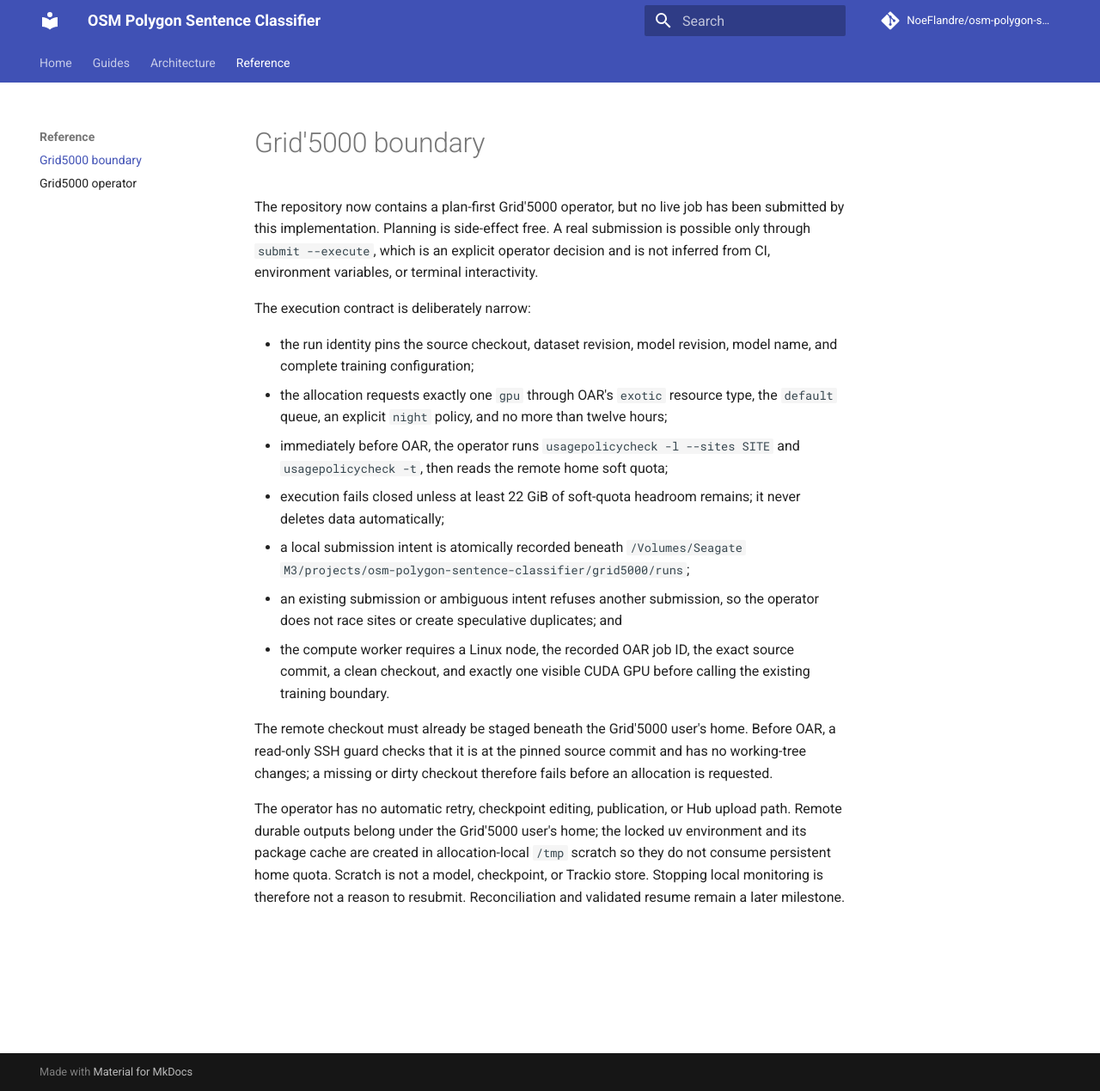
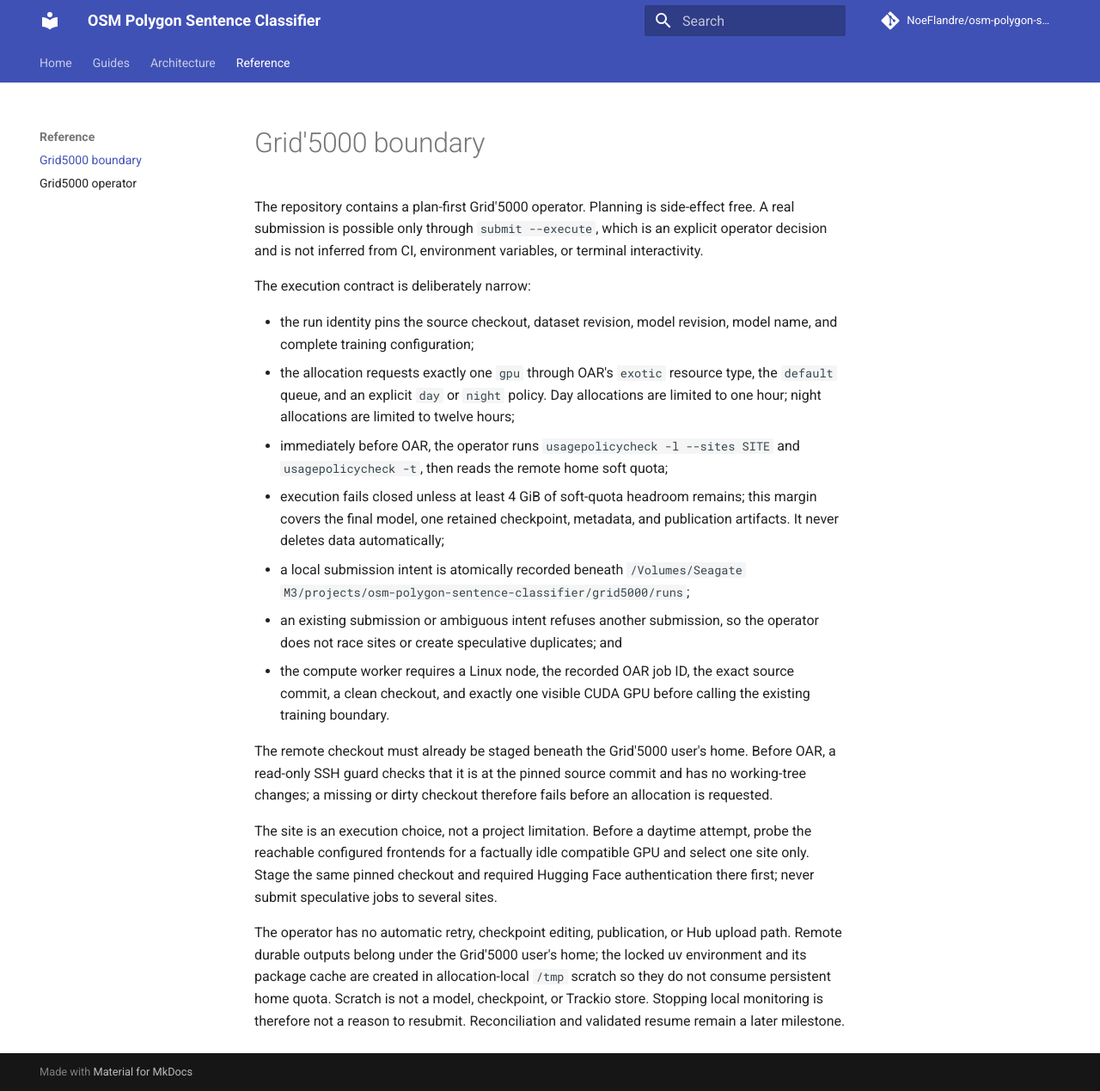
Before and after one commit to NoeFlandre/osm-polygon-sentence-classifier, an MkDocs documentation site: the page built from docs/reference/grid5000-boundary.md, in a window 1280 px wide and 1269 px high. Shown: the whole window at 86% size. Built offline with MkDocs 1.6.1 and Material for MkDocs 9.7.7, drawn with Linux system fonts in a browser that asks for light colours; comment, search, counter and statistics services are not loaded.

Commit message:
perf: support short daytime Grid5000 training

```diff
--- a/docs/reference/grid5000-boundary.md
+++ b/docs/reference/grid5000-boundary.md
@@ -1,23 +1,24 @@
 # Grid'5000 boundary
 
-The repository now contains a plan-first Grid'5000 operator, but no live job
-has been submitted by this implementation. Planning is side-effect free. A
-real submission is possible only through `submit --execute`, which is an
-explicit operator decision and is not inferred from CI, environment variables,
-or terminal interactivity.
+The repository contains a plan-first Grid'5000 operator. Planning is
+side-effect free. A real submission is possible only through `submit
+--execute`, which is an explicit operator decision and is not inferred from
+CI, environment variables, or terminal interactivity.
 
 The execution contract is deliberately narrow:
 
 - the run identity pins the source checkout, dataset revision, model revision,
   model name, and complete training configuration;
 - the allocation requests exactly one `gpu` through OAR's `exotic` resource
-  type, the `default` queue, an explicit `night` policy, and no more than twelve
-  hours;
+  type, the `default` queue, and an explicit `day` or `night` policy. Day
+  allocations are limited to one hour; night allocations are limited to
+  twelve hours;
 - immediately before OAR, the operator runs
   `usagepolicycheck -l --sites SITE` and `usagepolicycheck -t`, then reads the
   remote home soft quota;
-- execution fails closed unless at least 22 GiB of soft-quota headroom remains;
-  it never deletes data automatically;
+- execution fails closed unless at least 4 GiB of soft-quota headroom remains;
+  this margin covers the final model, one retained checkpoint, metadata, and
+  publication artifacts. It never deletes data automatically;
 - a local submission intent is atomically recorded beneath
   `/Volumes/Seagate M3/projects/osm-polygon-sentence-classifier/grid5000/runs`;
 - an existing submission or ambiguous intent refuses another submission, so
@@ -31,6 +32,12 @@ Before OAR, a read-only SSH guard checks that it is at the pinned source commit
 and has no working-tree changes; a missing or dirty checkout therefore fails
 before an allocation is requested.
 
+The site is an execution choice, not a project limitation. Before a daytime
+attempt, probe the reachable configured frontends for a factually idle
+compatible GPU and select one site only. Stage the same pinned checkout and
+required Hugging Face authentication there first; never submit speculative jobs
+to several sites.
+
 The operator has no automatic retry, checkpoint editing, publication, or Hub
 upload path. Remote durable outputs belong under the Grid'5000 user's home;
 the locked uv environment and its package cache are created in allocation-local
```
Also changed, not shown: docs/guides/getting-started.md (+3 -1 lines), docs/reference/grid5000-operator.md (+15 -6 lines), 6 other files.
